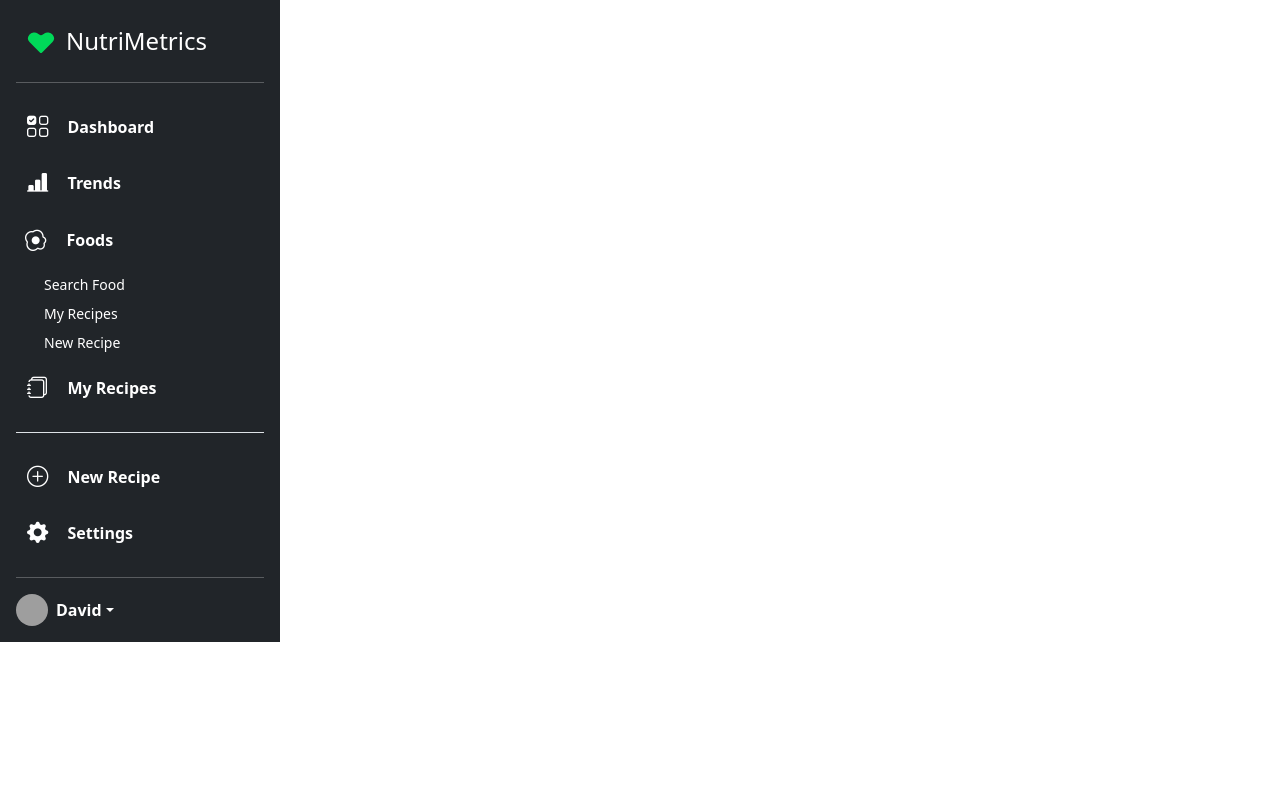
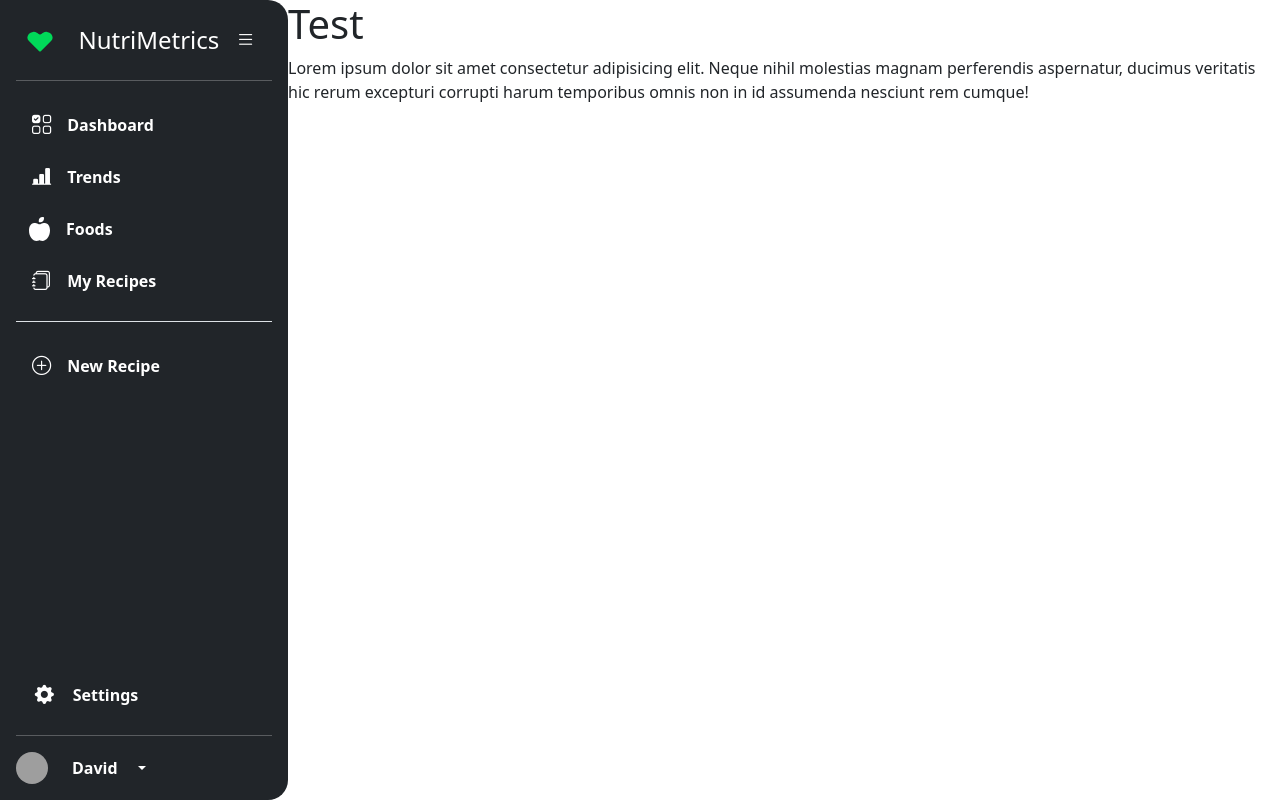
Before and after one commit to dmor1928/nutrition_tracker, a Flask app: page /sidebar in a window 1280 px wide. Run offline with Flask 3, Linux system fonts and the light colour scheme; the visitor is signed in with stand-in values (Sample User, id 1); parts of the project's set-up code (start-up, migrations or seed data) failed here and were passed over; grey boxes are pictures that could not be loaded.

```diff
--- /dev/null
+++ b/website/static/sidebar.css
@@ -0,0 +1,217 @@
+body {
+  min-height: 100vh;
+  min-height: -webkit-fill-available;
+}
+
+html {
+  height: -webkit-fill-available;
+}
+
+/* main {
+  display: flex;
+  flex-wrap: nowrap;
+  height: 100vh;
+  height: -webkit-fill-available;
+  max-height: 100vh;
+  overflow-x: auto;
+  overflow-y: hidden;
+} */
+
+.b-example-divider {
+  flex-shrink: 0;
+  width: 1.5rem;
+  height: 100vh;
+  background-color: rgba(0, 0, 0, .1);
+  border: solid rgba(0, 0, 0, .15);
+  border-width: 1px 0;
+  box-shadow: inset 0 .5em 1.5em rgba(0, 0, 0, .1), inset 0 .125em .5em rgba(0, 0, 0, .15);
+}
+
+.bi {
+  vertical-align: -.125em;
+  pointer-events: none;
+  fill: currentColor;
+}
+
+.dropdown-toggle {
+  outline: 0;
+}
+
+.nav-flush .nav-link {
+  border-radius: 0;
+}
+
+.btn-toggle {
+  display: inline-flex;
+  align-items: center;
+  /* padding: .25rem .5rem; */
+  font-weight: 600;
+  color: rgba(0, 0, 0, .65);
+  background-color: transparent;
+  /* border: 0; */
+}
+
+.btn-toggle:hover {
+  color: rgba(0, 0, 0, .85);
+  background-color: #404040;
+}
+
+.btn-toggle::after {
+  width: 1.25em;
+  line-height: 0;
+  transition: transform .35s ease;
+  transform-origin: .5em 50%;
+}
+
+.btn-toggle[aria-expanded="true"] {
+  color: rgba(0, 0, 0, .85);
+}
+
+.btn-toggle[aria-expanded="true"]::after {
+  transform: rotate(90deg);
+}
+
+.btn-toggle-nav a {
+  display: inline-flex;
+  padding: .1875rem .5rem;
+  margin-top: .125rem;
+  margin-left: 1.25rem;
+  text-decoration: none;
+}
+
+.btn-toggle-nav a:hover,
+.btn-toggle-nav a:focus {
+  background-color: #404040;
+}
+
+.scrollarea {
+  overflow-y: auto;
+}
+
+.fw-semibold {
+  font-weight: 600;
+}
+
+.lh-tight {
+  line-height: 1.25;
+}
+
+
+/* Placeholder image */
+
+.bd-placeholder-img {
+  font-size: 1.125rem;
+  text-anchor: middle;
+  -webkit-user-select: none;
+  -moz-user-select: none;
+  user-select: none;
+}
+
+@media (min-width: 768px) {
+  .bd-placeholder-img-lg {
+    font-size: 3.5rem;
+  }
+}
+
+
+.side-bar {
+  width: 18rem;
+  height: 100%;
+  border-radius: 0 20px 20px 0;
+  position: fixed;
+  padding: 1rem;
+  overflow-x: hidden;
+  transition: 0.6s ease;
+  top: 0;
+  bottom: 0;
+}
+
+main {
+  margin-left: 18rem;
+  transition: margin-left 0.6s ease;
+}
+
+.main-side-bar-closed {
+  margin-left: 5rem;
+}
+
+.side-bar.collapse {
+  width: 5rem;
+}
+
+
+.logo-name-wrapper {
+  position: relative;
+  display: flex;
+}
+.logo-name {
+  display: flex;
+  align-items: center;
+}
+.logo-name__text {
+  transition: opacity 0.2s ease;
+  opacity: 1;
+  margin-left: 0.9rem;
+  white-space: nowrap;
+  cursor: default;
+}
+.logo-name__button {
+  position: absolute;
+  width: 3rem;
+  height: 3rem;
+  /* height: 100%; */
+  /* float: right; */
+  top: 50%;
+  right: 0;
+  /* font-size: 1.8rem; */
+  transform: translateY(-50%);
+  background-color: transparent;
+  border: none;
+  cursor: pointer;
+}
+
+.logo {
+  transition: opacity 0.3s ease 0.15s;
+  opacity: 1;
+}
+
+.features-item {
+  display: flex;
+  width: 100%;
+  align-items: center;
+  position: relative;
+}
+
+.features-item-btn, .logo, .logo-name__button {
+  height: 3rem;
+}
+
+.side-bar.collapse .features-item-btn,
+.side-bar.collapse .logo-name__button {
+  width: 3rem;
+}
+
+
+.side-bar.collapse .features-item-text,
+.side-bar.collapse .logo,
+.side-bar.collapse .logo-name__text,
+.side-bar.collapse .features-item-dropdown {
+  opacity: 0;
+  pointer-events: none;
+}
+
+.side-bar.collapse .features-item-text {
+  display: none;
+}
+
+.features-item-text {
+  transition: opacity 0.2s ease;
+  opacity: 1;
+  white-space: nowrap;
+  margin: 0 1rem 0 1rem;
+}
+
+.features-item-icon, .logo-name__icon {
+  font-size: 1.2rem;
+  margin: 0;
+}
--- /dev/null
+++ b/website/static/sidebar.js
@@ -0,0 +1,25 @@
+/* global bootstrap: false */
+(function () {
+  'use strict'
+  var tooltipTriggerList = [].slice.call(document.querySelectorAll('[data-bs-toggle="tooltip"]'))
+  tooltipTriggerList.forEach(function (tooltipTriggerEl) {
+    new bootstrap.Tooltip(tooltipTriggerEl)
+  })
+})()
+
+function toggleSidebar() {
+  document.querySelector('.side-bar')
+    .classList.toggle('collapse');
+
+  var collapsableFeaturesItems = document.querySelectorAll('.features-item-dropdown');
+  var collapsableFeaturesItemsArray = [...collapsableFeaturesItems];
+  collapsableFeaturesItemsArray.forEach(element => {
+    var myCollapse = new bootstrap.Collapse(element, {
+      toggle: false
+    });
+    myCollapse.hide();
+  })
+
+  document.querySelector('main')
+    .classList.toggle('main-side-bar-closed');
+}
--- a/website/templates/sidebar.html
+++ b/website/templates/sidebar.html
@@ -1,3 +1,96 @@
+{% macro sidebar(user_name) -%}
+<div class="side-bar d-flex flex-column flex-shrink-0 text-white bg-dark">
+    <div class="features-item logo-name-wrapper">
+        <div class="logo-name align-items-center text-white">
+            <svg class="logo" id="sidebar-logo" viewBox="0 0 48 48" xmlns="http://www.w3.org/2000/svg">
+                <path d="M34 24L24 34C24 34 15.0002 25 14 24C12.9998 23 12.5 21 14 19C15.5 17 18.5 17 20 18C21.5001 19 22.0001 20 24 20C26 20 26.5001 19 28 18C29.5 17 32.5003 17 34.0003 19C35.5003 21 35 23 34 24Z"
+                fill="#00d959" stroke="#00d959" stroke-width="3" stroke-linecap="round" stroke-linejoin="round"/>
+            </svg>
+            <span class="fs-4 logo-name__text">NutriMetrics</span>
+        </div>
+        <button class="logo-name__button btn btn-toggle text-white" id="sidebar-collapse-button"  onclick="toggleSidebar()">
+            <i class="logo-name__icon bi bi-list"></i>
+        </button>
+    </div>
+
+    <hr>
+    <ul class="features-list nav nav-pills flex-column mb-auto">
+
+        <li class="features-item nav-item d-grid mt-1">
+            <a type="button" href="/dashboard" class="features-item-btn btn btn-toggle nav-link text-white">
+                <i class="features-item-icon bi bi-ui-checks-grid"></i>
+                <span class="features-item-text">Dashboard</span>
+            </a>
+        </li>
+
+        <li class="features-item nav-item d-grid mt-1">
+            <a type="button" href="/trends" class="features-item-btn btn btn-toggle nav-link text-white">
+                <i class="features-item-icon bi bi-bar-chart-line-fill"></i>
+                <span class="features-item-text">Trends</span>
+            </a>
+        </li>
+
+        <li class="features-item nav-item d-grid mt-1">
+            <button class="features-item-btn btn btn-toggle rounded collapsed text-white" data-bs-toggle="collapse" data-bs-target="#foods-collapse" aria-expanded="true">
+                <svg style="vertical-align: middle;" class="features-item-icon text-white" height="1.25em" xmlns="http://www.w3.org/2000/svg"
+                    viewBox="0 0 448 512">
+                    <!--!Font Awesome Free 6.6.0 by @fontawesome - https://fontawesome.com License - https://fontawesome.com/license/free Copyright 2024 Fonticons, Inc.-->
+                    <path fill="#FFFFFF" stroke="#FFFFFF" d="M224 112c-8.8 0-16-7.2-16-16l0-16c0-44.2 35.8-80 80-80l16 0c8.8 0 16 7.2 16 16l0 16c0 44.2-35.8 80-80 80l-16 0zM0 288c0-76.3 35.7-160 112-160c27.3 0 59.7 10.3 82.7 19.3c18.8 7.3 39.9 7.3 58.7 0c22.9-8.9 55.4-19.3 82.7-19.3c76.3 0 112 83.7 112 160c0 128-80 224-160 224c-16.5 0-38.1-6.6-51.5-11.3c-8.1-2.8-16.9-2.8-25 0c-13.4 4.7-35 11.3-51.5 11.3C80 512 0 416 0 288z"/>
+                </svg>
+                <span class="features-item-text" style="vertical-align: middle;">Foods</span>
+            </button>
+            <div class="features-item-dropdown collapse" id="foods-collapse">
+                <ul class="btn-toggle-nav list-unstyled fw-normal pb-1 small">
+                    <li><a href="#" class="d-grid rounded text-white">Search Food</a></li>
+                    <li><a href="/my-recipes" class="d-grid rounded text-white">My Recipes</a></li>
+                    <li><a href="/create-recipe" class="d-grid rounded text-white">New Recipe</a></li>
+                </ul>
+            </div>
+        </li>
+
+        <li class="features-item nav-item d-grid mt-1">
+            <a type="button" href="/my-recipes" class="features-item-btn btn btn-toggle nav-link text-white">
+                <i class="features-item-icon bi bi-journals"></i>
+                <span class="features-item-text">My Recipes</span>
+            </a>
+        </li>
+
+        <li class="border-top my-3 "></li>
+
+        <li class="features-item nav-item d-grid mt-1">
+            <a type="button" href="/create-recipe" class="features-item-btn btn btn-toggle nav-link text-white">
+                <i class="features-item-icon bi bi-plus-circle"></i>
+                <span class="features-item-text">New Recipe</span>
+            </a>
+        </li>
+
+    </ul>
+    <ul class="nav nav-pills flex-column">
+        <li class="features-item nav-item d-grid mt-1">
+            <a type="button" href="/settings" class="features-item-btn btn btn-toggle nav-link text-white">
+                <i class="features-item-icon bi bi-gear-fill fa-lg fa-fw"></i>
+                <span class="features-item-text">Settings</span>
+            </a>
+        </li>
+
+        <hr>
+        <div class="dropdown">
+            <a href="#" class="d-flex align-items-center text-white text-decoration-none dropdown-toggle" id="dropdownUser1" data-bs-toggle="dropdown" aria-expanded="false">
+                <img src="https://github.com/mdo.png" alt="" width="32" height="32" class="rounded-circle me-2">
+                <strong class="features-item-text">{{user_name}}</strong>
+            </a>
+            <ul class="dropdown-menu dropdown-menu-dark text-small shadow" aria-labelledby="dropdownUser1">
+                <li><a class="dropdown-item" href="#">New project...</a></li>
+                <li><a class="dropdown-item" href="#">Settings</a></li>
+                <li><a class="dropdown-item" href="#">Profile</a></li>
+                <li><hr class="dropdown-divider"></li>
+                <li><a class="dropdown-item" href="#">Sign out</a></li>
+            </ul>
+        </div>
+    </ul>
+</div>
+{%- endmacro %}
+
 <!DOCTYPE html>
 <html lang="en">
     <head>
@@ -25,9 +118,10 @@
             href="https://cdn.jsdelivr.net/npm/bootstrap-icons@1.11.3/font/bootstrap-icons.min.css"
             />
 
-        <link rel="stylesheet" href="{{ url_for('static', filename='sidebars.css')}}"/>
+        <link rel="stylesheet" href="{{ url_for('static', filename='sidebar.css')}}"/>
 
-        <style>
+        <!-- moved to sidebar.css -->
+        <!-- <style>
         .bd-placeholder-img {
             font-size: 1.125rem;
             text-anchor: middle;
@@ -41,115 +135,27 @@
             font-size: 3.5rem;
             }
         }
-        </style>
-
+        </style> -->
 
         <!-- Custom styles for this template -->
-        <!-- <link href="sidebars.css" rel="stylesheet"> -->
+        <!-- <link href="sidebar.css" rel="stylesheet"> -->
+
     </head>
     <body>
+
+        {{ sidebar("David") }}
+
         <main>
-            <div class="d-flex flex-column flex-shrink-0 p-3 text-white bg-dark" style="width: 280px;">
-                <a href="/" class="d-flex align-items-center mb-3 mb-md-0 me-md-auto text-white text-decoration-none">
-                    <svg id="header-img" viewBox="0 0 48 48" width="50px" height="50px" xmlns="http://www.w3.org/2000/svg">
-                        <path d="M34 24L24 34C24 34 15.0002 25 14 24C12.9998 23 12.5 21 14 19C15.5 17 18.5 17 20 18C21.5001 19 22.0001 20 24 20C26 20 26.5001 19 28 18C29.5 17 32.5003 17 34.0003 19C35.5003 21 35 23 34 24Z" fill="#00d959" stroke="#00d959" stroke-width="3" stroke-linecap="round" stroke-linejoin="round"/>
-                      </svg>
-                    <span class="fs-4">NutriMetrics</span>
-                </a>
-                <hr>
-                <ul class="nav nav-pills flex-column mb-auto">
-
-                    <li class="nav-item d-grid">
-                        <!-- <button class="btn btn-toggle align-items-center rounded text-white py-2 px-2" data-bs-toggle="collapse" data-bs-target="#home-collapse" aria-expanded="true"> -->
-                            <a type="button" href="/dashboard" class="btn btn-toggle nav-link text-white py-3 px-2">
-                                <i class="bi bi-ui-checks-grid fa-lg me-3 fa-fw"></i>
-                                Dashboard
-                            </a>
-                        <!-- </button> -->
-                    </li>
-
-                    <li class="nav-item d-grid">
-                        <!-- <button class="btn btn-toggle py-2 px-2" aria-expanded="true"> -->
-                            <a type="button" href="/trends" class="btn btn-toggle nav-link text-white py-3 px-2">
-                                <i class="bi bi-bar-chart-line-fill fa-lg me-3 fa-fw"></i>
-                                Trends
-                            </a>
-                        <!-- </button> -->
-                    </li>
-
-                    <li class="nav-item d-grid">
-                        <button class="btn btn-toggle align-items-center rounded collapsed text-white py-3 px-2" data-bs-toggle="collapse" data-bs-target="#foods-collapse" aria-expanded="true">
-                            <div>
-                                <i class="bi bi-egg-fried fa-lg me-3 fa-fw"></i>
-                                Foods
-                            </div>
-                            <!-- <div>
-                                <i class="bi bi-chevron-down fa-lg me-3 fa-fw" ></i>
-                            </div> -->
-                        </button>
-                        <div class="collapse show" id="foods-collapse">
-                            <ul class="btn-toggle-nav list-unstyled fw-normal pb-1 small">
-                                <li><a href="#" class="d-grid rounded text-white">Search Food</a></li>
-                                <li><a href="#" class="d-grid rounded text-white">My Recipes</a></li>
-                                <li><a href="#" class="d-grid rounded text-white">New Recipe</a></li>
-                            </ul>
-                        </div>
-                    </li>
-
-                    <li class="nav-item d-grid">
-                        <!-- <button class="btn btn-toggle align-items-center rounded collapsed text-white py-2 px-2" data-bs-toggle="collapse" data-bs-target="#home-collapse" aria-expanded="true"> -->
-                            <a type="button" href="/my-recipes" class="btn btn-toggle nav-link text-white py-3 px-2">
-                                <i class="bi bi-journals fa-lg me-3 fa-fw"></i>
-                                My Recipes
-                            </a>
-                        <!-- </button> -->
-                    </li>
-
-                    <li class="border-top my-3"></li>
-
-                    <li class="nav-item d-grid">
-                        <!-- <button class="btn btn-toggle align-items-center rounded collapsed text-white py-2 px-2" data-bs-toggle="collapse" data-bs-target="#home-collapse" aria-expanded="true"> -->
-                            <a type="button" href="/create-recipe" class="btn btn-toggle nav-link text-white py-3 px-2">
-                                <i class="bi bi-plus-circle fa-lg me-3 fa-fw"></i>
-                                New Recipe
-                            </a>
-                        <!-- </button> -->
-                    </li>
-
-                </ul>
-                <ul class="nav nav-pills flex-column">
-                    <li class="nav-item d-grid">
-                        <!-- <button class="btn btn-toggle" aria-expanded="true"> -->
-                        <a type="button" href="/settings" class="btn btn-toggle nav-link text-white py-3 px-2">
-                            <i class="bi bi-gear-fill fa-lg me-3 fa-fw"></i>
-                            Settings
-                        </a>
-                        <!-- </button> -->
-                    </li>
-
-                    <hr>
-                    <div class="dropdown">
-                    <a href="#" class="d-flex align-items-center text-white text-decoration-none dropdown-toggle" id="dropdownUser1" data-bs-toggle="dropdown" aria-expanded="false">
-                        <img src="https://github.com/mdo.png" alt="" width="32" height="32" class="rounded-circle me-2">
-                        <strong>David</strong>
-                    </a>
-                    <ul class="dropdown-menu dropdown-menu-dark text-small shadow" aria-labelledby="dropdownUser1" style="">
-                        <li><a class="dropdown-item" href="#">New project...</a></li>
-                        <li><a class="dropdown-item" href="#">Settings</a></li>
-                        <li><a class="dropdown-item" href="#">Profile</a></li>
-                        <li><hr class="dropdown-divider"></li>
-                        <li><a class="dropdown-item" href="#">Sign out</a></li>
-                    </ul>
-                </div>
-            </div>
+            <h1> Test</h1>
+            <p>Lorem ipsum dolor sit amet consectetur adipisicing elit. Neque nihil molestias magnam perferendis aspernatur, ducimus veritatis hic rerum excepturi corrupti harum temporibus omnis non in id assumenda nesciunt rem cumque!</p>
         </main>
 
         <script
             type="text/javascript"
             src="{{ url_for('static', filename='index.js')}}"
         ></script>
+        <script src="https://cdn.jsdelivr.net/npm/bootstrap@5.3.3/dist/js/bootstrap.bundle.min.js" integrity="sha384-YvpcrYf0tY3lHB60NNkmXc5s9fDVZLESaAA55NDzOxhy9GkcIdslK1eN7N6jIeHz" crossorigin="anonymous"></script>
 
-        <script src="https://cdn.jsdelivr.net/npm/bootstrap@5.3.3/dist/js/bootstrap.bundle.min.js" integrity="sha384-YvpcrYf0tY3lHB60NNkmXc5s9fDVZLESaAA55NDzOxhy9GkcIdslK1eN7N6jIeHz" crossorigin="anonymous"></script>
-        <script src="{{ url_for('static', filename='sidebars.js')}}"></script>
+        <script src="{{ url_for('static', filename='sidebar.js')}}"></script>
     </body>
 </html>
```
